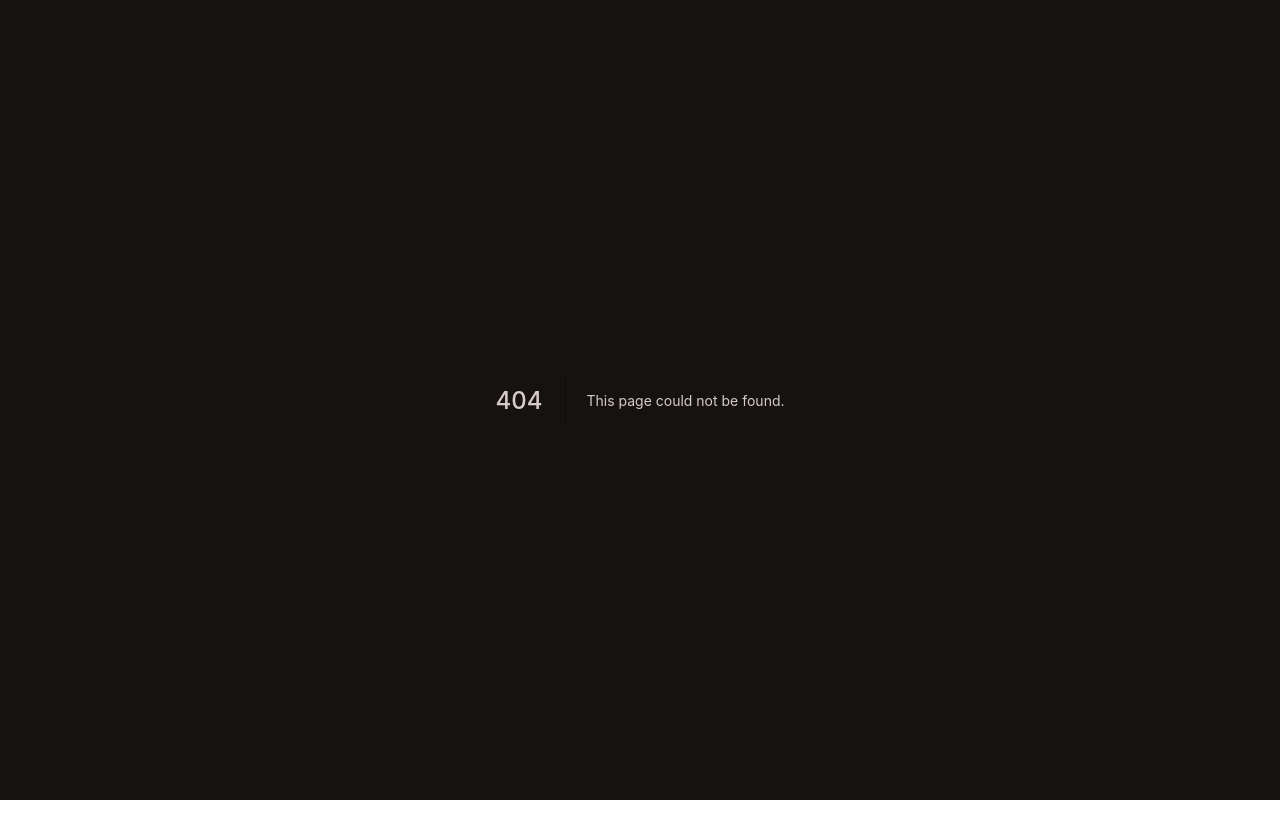
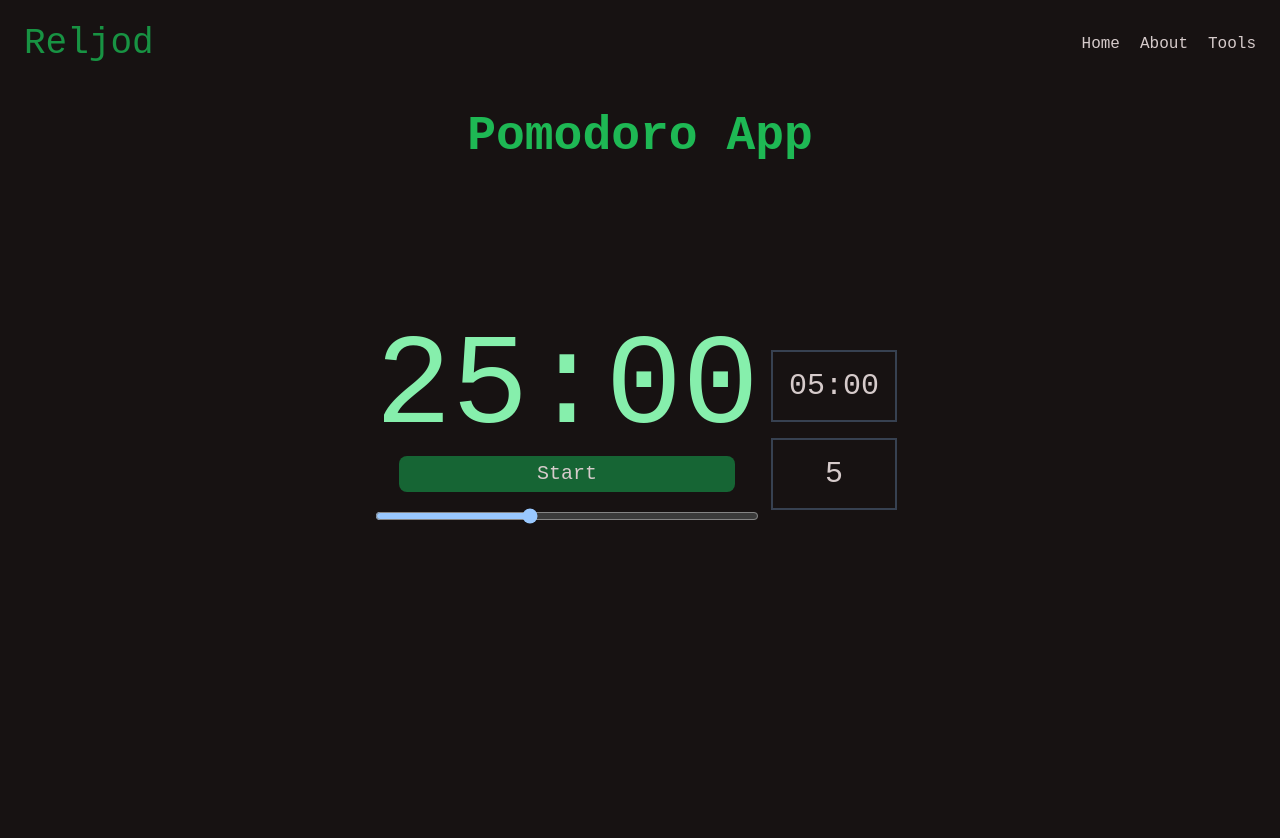
Before and after one commit to Reljod/SE-Tools, a Next.js app: page /tools/pomodoro in a window 1280 px wide. Before the commit this address had no page. Shown: the top 838 px of the page. Before the commit the page ends 800 px from the top, so only its background shows below. Built offline with nearby package versions, Linux system fonts and the light colour scheme.

Commit message:
feat: improve pomodoro app
- Add break time and toggle control
- Add cycle count and toggle control

```diff
--- /dev/null
+++ b/pages/tools/pomodoro.tsx
@@ -0,0 +1,244 @@
+import React, { useState, useEffect } from 'react'
+import Main from 'components/Main'
+import NavBar from 'components/NavBar'
+
+type Props = {}
+type InitialTimer = {
+  minutes: number,
+  seconds: number
+}
+enum ButtonType {
+  START = 1,
+  STOP
+}
+
+type ButtonProps = {
+  label: string,
+  onClick: () => void,
+  type: ButtonType
+}
+
+enum Controls {
+  MAIN_CLOCK = 1,
+  BREAK_CLOCK,
+  CYCLE
+}
+
+function convertTimeToTimerFormat(minutes: number, seconds: number): string {
+  return `${String(minutes).padStart(2, '0')}:${String(seconds).padStart(2, '0')}`
+}
+
+const Button = (props: ButtonProps) => {
+  let color = "bg-green-800"
+  if (props.type === ButtonType.STOP) {
+    color = "bg-red-600"
+  }
+
+  return (
+    <button
+      id={props.label}
+      type="button"
+      onClick={props.onClick}
+      className={color + " text-xl rounded-lg px-2 py-1 mx-1 my-1 w-full"}
+    >{props.label}</button>
+  )
+}
+
+const Pomodoro = (props: Props) => {
+  const TIMER_SPEED_MS = 1000;
+
+  // states
+  const [
+    timerInitialState,
+    setTimerInitialState
+  ] = useState<InitialTimer>({
+    minutes: 25,
+    seconds: 0,
+  });
+
+  const [
+    breakTimerInitialState,
+    setBreakTimerInitialState
+  ] = useState<InitialTimer>({
+    minutes: 5,
+    seconds: 0
+  })
+
+  const [minutes, setMinutes] = useState<number>(timerInitialState.minutes);
+  const [seconds, setSeconds] = useState<number>(timerInitialState.seconds);
+  const [curCycle, setCurCycle] = useState<number>(5)
+  const [breakMinutes, setBreakMinutes] = useState<number>(breakTimerInitialState.minutes);
+  const [breakSeconds, setBreakSeconds] = useState<number>(breakTimerInitialState.seconds);
+  const [cycleCount, setCycleCount] = useState<number>(curCycle);
+
+  const [isCountingDown, setIsCountingDown] = useState<boolean>(false);
+  const [isTimerStart, setIsTimerStart] = useState<boolean>(false);
+  const [curControl, setCurControl] = useState<Controls>(Controls.MAIN_CLOCK);
+
+  // inline functions
+
+  const onMainClockChange = (event: React.ChangeEvent<HTMLInputElement>): void => {
+    setTimerInitialState({
+      ...timerInitialState,
+      minutes: Number(event.target.value)
+    });
+
+    setMinutes(timerInitialState.minutes);
+    setSeconds(timerInitialState.seconds);
+  }
+
+  const onBreakClockChange = (event: React.ChangeEvent<HTMLInputElement>): void => {
+    setBreakTimerInitialState({
+      ...breakTimerInitialState,
+      minutes: Number(event.target.value)
+    });
+
+    setBreakMinutes(breakTimerInitialState.minutes);
+  }
+
+  const onCycleChange = (event: React.ChangeEvent<HTMLInputElement>): void => {
+    setCycleCount(Number(event.target.value))
+    setCurCycle(cycleCount);
+  }
+
+  const onTimerControlChange = (event: React.ChangeEvent<HTMLInputElement>): void => {
+    if (curControl === Controls.MAIN_CLOCK) {
+      onMainClockChange(event);
+    } else if (curControl === Controls.BREAK_CLOCK) {
+      onBreakClockChange(event);
+    } else {
+      onCycleChange(event);
+    }
+  }
+
+  const onStartButtonClick = (): void => {
+    setIsCountingDown(true);
+    setIsTimerStart(true);
+  }
+
+  const onPauseButtonClick = (): void => {
+    setIsCountingDown(false);
+  }
+
+  const onResumeButtonClick = (): void => {
+    setIsCountingDown(true);
+  }
+
+  const onStopButtonClick = (): void => {
+    setIsCountingDown(false);
+    setIsTimerStart(false);
+  }
+
+  // Effect hooks
+
+  useEffect(() => {
+    // Sets the default initial state of the Pomodoro timer.
+    if (!isTimerStart) {
+      setMinutes(timerInitialState.minutes);
+      setSeconds(timerInitialState.seconds);
+    }
+
+  }, [isTimerStart, timerInitialState])
+
+  useEffect(() => {
+    // Performs the countdown of Pomodoro timer.
+    let myInterval = setInterval(() => {
+      if (!isCountingDown){
+        clearInterval(myInterval);
+        return;
+      }
+      if (seconds > 0) {
+        setSeconds(seconds - 1);
+      } else if (seconds === 0) {
+        if (minutes === 0) {
+          clearInterval(myInterval);
+          return;
+        } else {
+          setMinutes(minutes - 1);
+          setSeconds(59);
+        }
+      }
+    }, TIMER_SPEED_MS);
+
+    return () => {
+      clearInterval(myInterval);
+    }
+
+  }, [isCountingDown, minutes, seconds])
+
+  return (
+  <div>
+    <NavBar>
+      <Main id="pomodoro-app">
+        <div className="grid grid-rows-5 w-fit h-full px-5 mx-auto">
+          <h1 id="title" className='text-center text-primary font-bold text-3xl md:text-5xl'>Pomodoro App</h1>
+          <section id="pomodoro-timer" className='flex flex-row'>
+            <div className='flex flex-col items-center'>
+              <div id="clock" className={`col-auto text-8xl md:text-9xl hover:bg-gray-600 ${(curControl == Controls.MAIN_CLOCK || isTimerStart) ? "text-green-300" : "text-white blur-sm"}`} onClick={() => setCurControl(Controls.MAIN_CLOCK)}>
+                {convertTimeToTimerFormat(minutes, seconds)}
+              </div>
+              <div id="clock-controller" className='w-full px-5'>
+                { !isCountingDown ?
+                  // default
+                  <div id="clock-starter" className="flex justify-center w-full">
+                    { !isTimerStart ?
+                      // default
+                      <Button
+                        label="Start"
+                        onClick={onStartButtonClick}
+                        type={ButtonType.START}
+                      /> :
+                      <Button
+                        label="Resume"
+                        onClick={onResumeButtonClick}
+                        type={ButtonType.START}
+                      />
+                    }
+                  </div> :
+                  <div id="clock-stopper" className="flex flex-col md:flex-row">
+                    <Button
+                      label="Pause"
+                      onClick={onPauseButtonClick}
+                      type={ButtonType.STOP}
+                    />
+                    <Button
+                      label="Stop"
+                      onClick={onStopButtonClick}
+                      type={ButtonType.STOP}
+                    />
+                  </div>
+                }
+              </div>
+              <div id="clock-setter" className='flex justify-center w-full my-3'>
+                <label htmlFor="slider"></label>
+                <input
+                  className="w-full"
+                  type="range"
+                  min={curControl === Controls.MAIN_CLOCK ? "5" : "1"}
+                  max={curControl === Controls.MAIN_CLOCK ? "55" : curControl == Controls.BREAK_CLOCK ? "20" : "10"}
+                  step={curControl === Controls.MAIN_CLOCK ? "5" : "1"}
+                  id="customRange3"
+                  value={curControl === Controls.MAIN_CLOCK ? timerInitialState.minutes : curControl == Controls.BREAK_CLOCK ? breakTimerInitialState.minutes: cycleCount }
+                  onChange={onTimerControlChange}
+                  disabled={isTimerStart}
+                />
+              </div>
+            </div>
+            <div className='flex flex-col justify-center ml-1'>
+                <div id="break-clock" className={`flex text-3xl p-4 m-2 border-2 border-gray-700 hover:bg-gray-600 ${curControl === Controls.BREAK_CLOCK && "bg-gray-600 text-primary"}`} onClick={() => setCurControl(Controls.BREAK_CLOCK)}>
+                  <p>{convertTimeToTimerFormat(breakMinutes, breakSeconds)}</p>
+                  <div id="icon"></div>
+                </div>
+                <div id="clock-cycle" className={`flex text-3xl p-4 m-2 justify-center border-2 border-gray-700 hover:bg-gray-600 ${curControl === Controls.CYCLE && "bg-gray-600 text-primary"}`} onClick={() => setCurControl(Controls.CYCLE)}>
+                  <p>{cycleCount}</p>
+                </div>
+            </div>
+          </section>
+        </div>
+      </Main>
+    </NavBar>
+  </div>
+  )
+}
+
+export default Pomodoro
```
Also changed, not shown: 1 other file (tests, documents, lock files or other folders).
